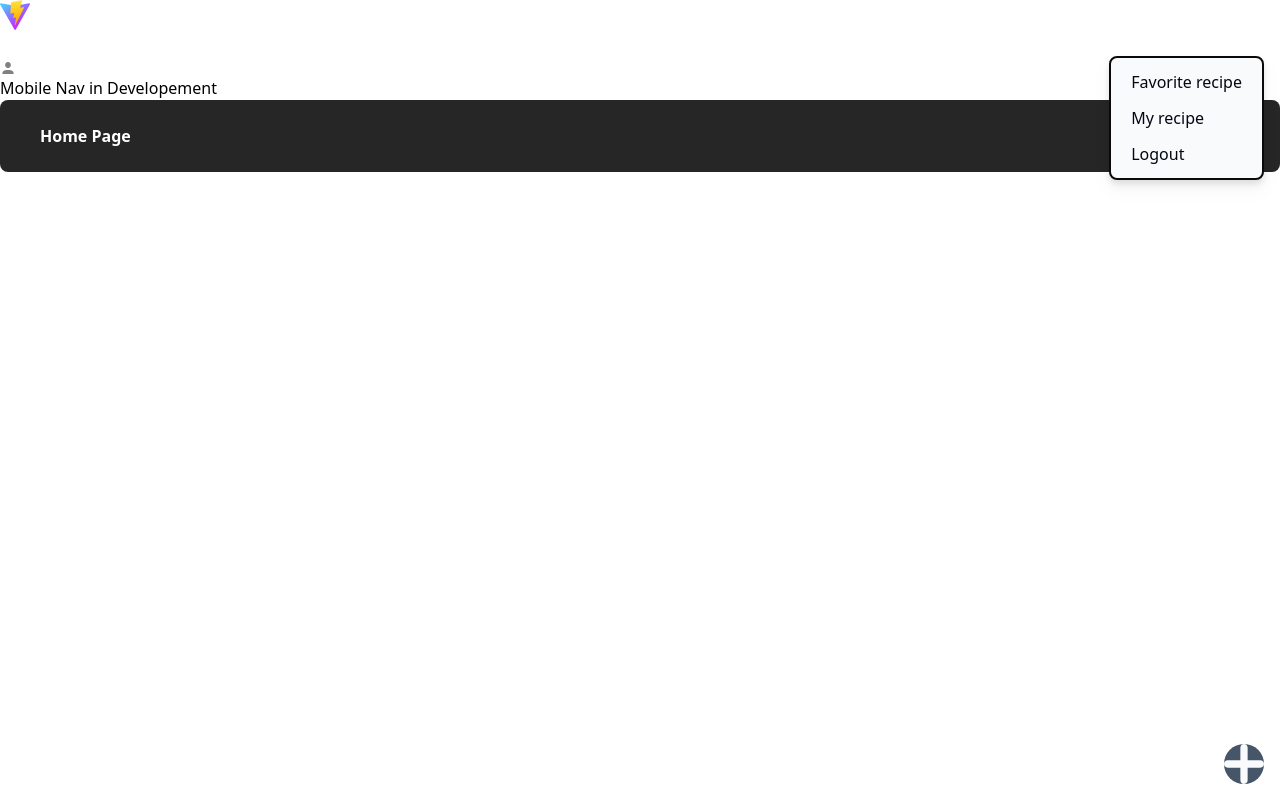
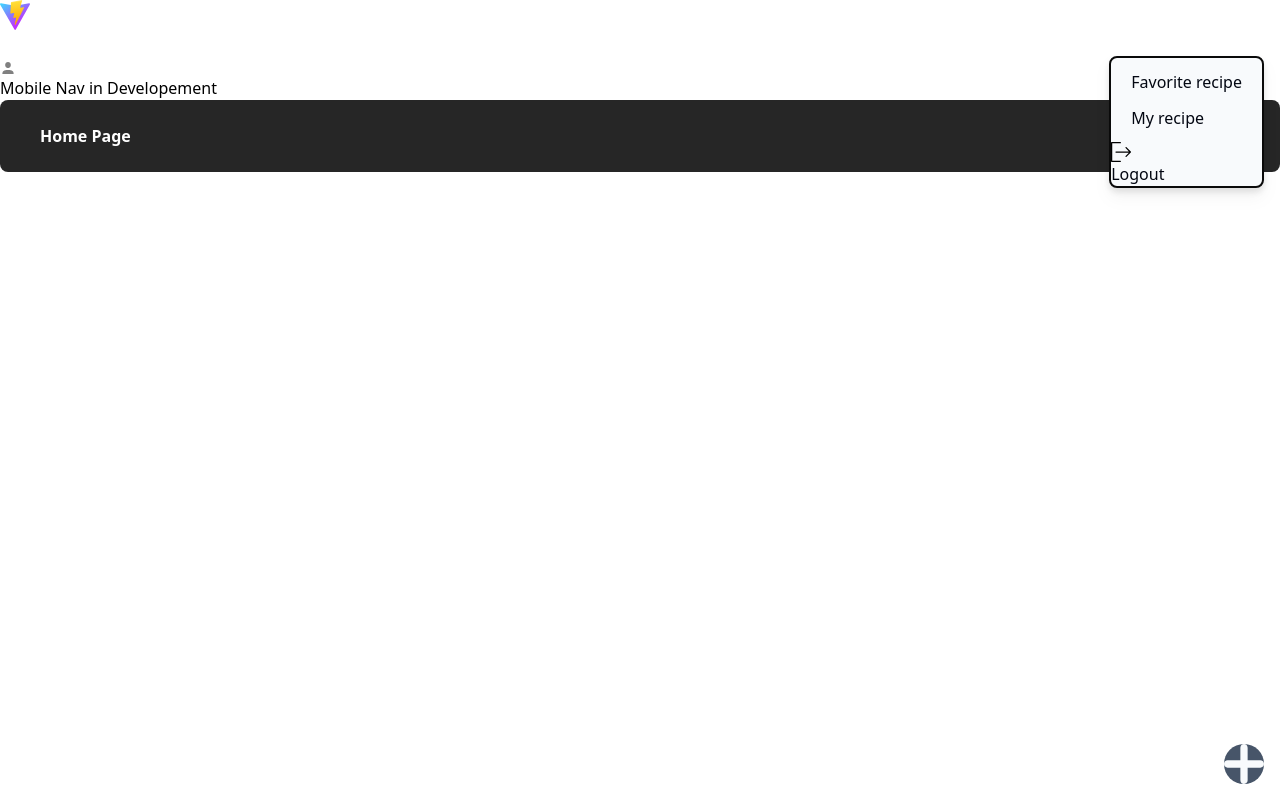
Before and after one commit to KayGV25/UIT_Web2-Frontend, a React (Vite) app: page / in a window 1280 px wide. Both pictures are taken after a click on the element 640 px from the left and 68 px from the top of the page. Built offline with nearby package versions, Linux system fonts and the light colour scheme.

Commit message:
navbar no linkingg

```diff
--- a/src/components/Avatar.jsx
+++ b/src/components/Avatar.jsx
@@ -20,7 +20,12 @@ function DropdownProfile(){
             <ul className="flex flex-col">
                 <li><p>Favorite recipe</p></li>
                 <li><p>My recipe</p></li>
-                <li><p>Logout</p></li>
+                <li>
+                    <div className="flex mx-5 my-3">
+                        <img src="/logout.svg" alt=""  width="20"/>
+                        <p className="mx-2">Logout</p>
+                    </div>
+                </li>
             </ul>
         </div>
     )
--- a/src/components/NavBar.jsx
+++ b/src/components/NavBar.jsx
@@ -11,7 +11,7 @@ export default function NavBar(){
     const [inputText, setInputText] = useState('');
     return (
         <>
-            <nav className={`bg-slate-800 h-16 flex justify-between align-middle ${checkMobile ? "px-3" : "px-20"} w-screen`}>
+            <nav className={`bg-slate-800 h-16 flex justify-between align-middle ${checkMobile ? "px-3" : "px-20"} w-screen pt-3`}>
                 <Link className="flex align-middle gap-3" to="/">
                     <img src="/vite.svg" width="30"/>
                     {checkMobile ? "" : <div className="my-auto"><p className=" font-bold">ESRO</p></div>}
@@ -50,7 +50,10 @@ function DSecondNav(){
                             <li><p>Dinner</p></li>
                             <li><p>Dessert</p></li>
                             {/* Goto /search:type=meal */}
-                            <p className="hover:underline underline-offset-2">View All</p>
+                            <div className="flex w-30 hover:underline underline-offset-2">
+                                <p className="w-fit">View All</p>
+                                <img src="/arrow_right.svg" className="text-slate-950 translate-x-[-0.5rem] " width="20"/>
+                            </div>
                         </ul>
                     </li>
                     <li className="group/meal relative hover:border-b-4 hover:border-b-slate-50 hover:cursor-pointer">INGREDIENT
--- a/src/index.css
+++ b/src/index.css
@@ -32,7 +32,7 @@
 .DropDownProfile > ul{
     @apply z-10
 }
-.DropDownProfile p{
+.DropDownProfile > ul > li > p{
     @apply mx-5 my-3
 }
 
```
Also changed, not shown: public/arrow_right.svg (added), public/logout.svg (added).
